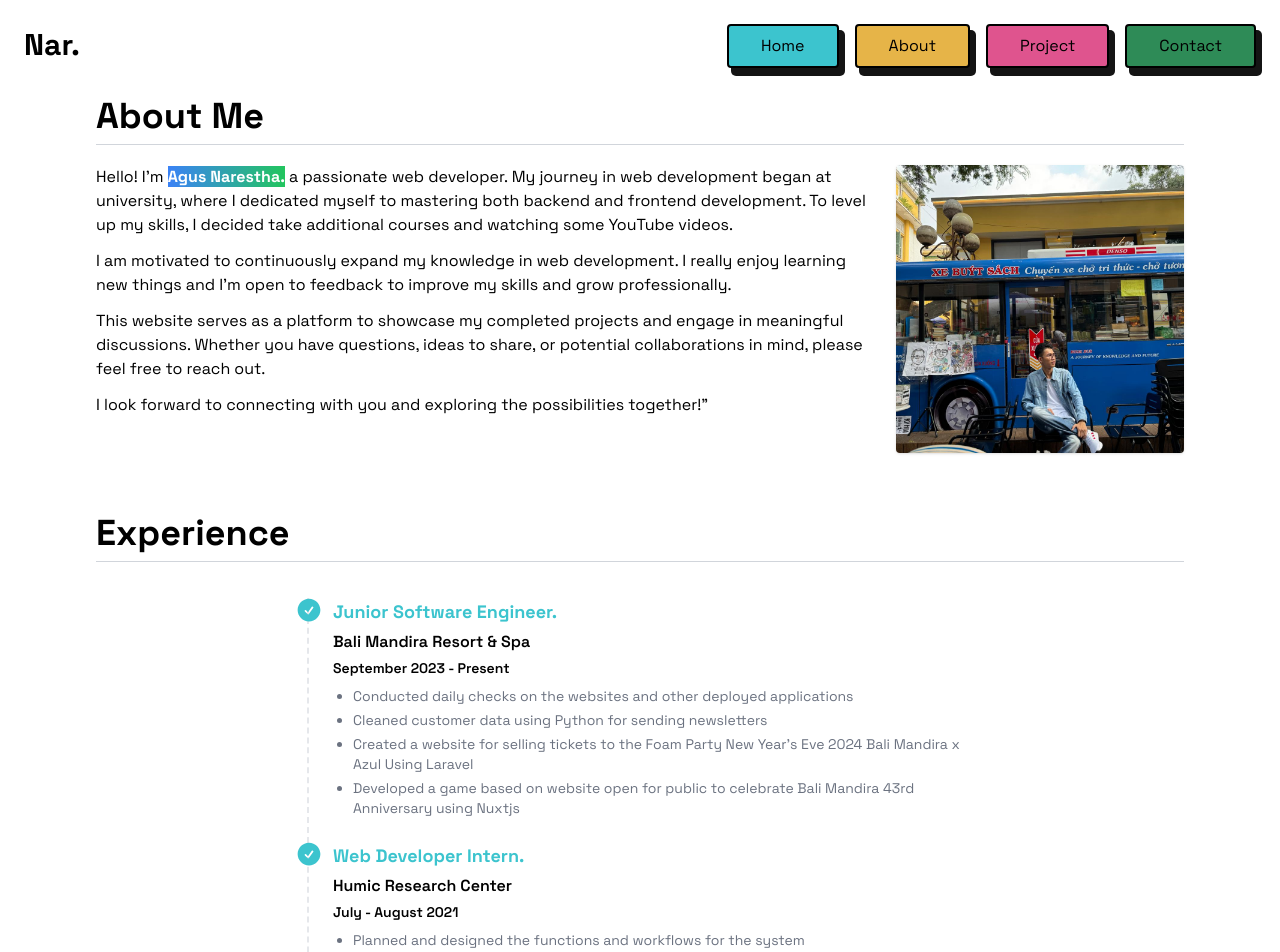
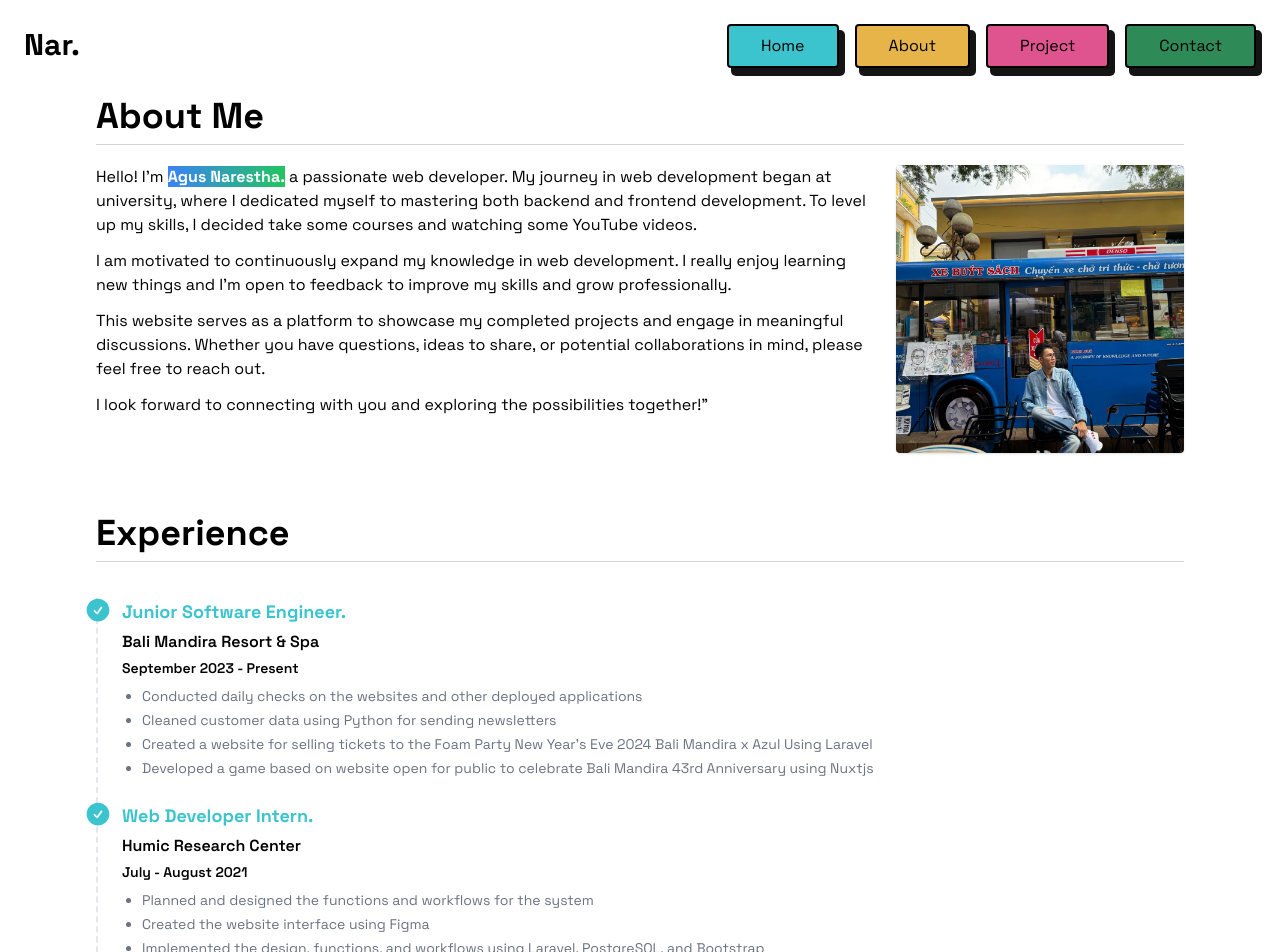
Before and after one commit to agusnarestha/nar-portfolio, a Next.js app: page /about in a window 1280 px wide. Shown: the top 952 px of the page. Built offline with nearby package versions, Linux system fonts and the light colour scheme.

Commit message:
fix: some bug in page about

```diff
--- a/src/components/Timeline.tsx
+++ b/src/components/Timeline.tsx
@@ -14,7 +14,7 @@ const Timeline: React.FC<TimelineProps> = ({
   description,
 }) => {
   return (
-    <div className="relative w-full">
+    <div className="relative w-full mb-5">
       <svg
         xmlns="http://www.w3.org/2000/svg"
         viewBox="0 0 24 24"
@@ -27,7 +27,7 @@ const Timeline: React.FC<TimelineProps> = ({
         <h4 className="font-bold text-lg text-[#3cc4ce]">{job}.</h4>
         <h3 className="mt-1 block text-base font-semibold">{company}</h3>
         <span className="mt-1 block text-sm font-semibold">{date}</span>
-        <ul className="mt-2 max-w-screen-sm text-sm text-gray-500 list-disc pl-5 space-y-1">
+        <ul className="mt-2 text-sm text-gray-500 list-disc pl-5 space-y-1">
           {description.map((line, index) => (
             <li key={index}>{line}</li>
           ))}
--- a/src/components/sections/AboutSection.tsx
+++ b/src/components/sections/AboutSection.tsx
@@ -15,7 +15,7 @@ const AboutSection = () => {
                 width={200}
                 height={300}
                 alt="Photo of Agus Narestha"
-                src="/me/me.jpg"
+                src={"/me/me.jpg"}
                 className="absolute inset-0 w-full h-full object-cover"
               />
             </div>
@@ -29,8 +29,8 @@ const AboutSection = () => {
             </span>{" "}
             a passionate web developer. My journey in web development began at
             university, where I dedicated myself to mastering both backend and
-            frontend development. To level up my skills, I decided take
-            additional courses and watching some YouTube videos.
+            frontend development. To level up my skills, I decided take some
+            courses and watching some YouTube videos.
           </p>
           <p className="mt-3">
             I am motivated to continuously expand my knowledge in web
--- a/src/components/sections/ExperienceSection.tsx
+++ b/src/components/sections/ExperienceSection.tsx
@@ -11,7 +11,7 @@ const ExperienceSection = () => {
         Take a look at my Experience
       </p> */}
       <hr className="border-[#d1d5db]"></hr>
-      <div className="flex items-center justify-center bg-white mt-9 max-[768px]:mt-5">
+      <div className="flex bg-white mt-9 max-[768px]:mt-5">
         <div className="lg:space-y-6 border-l-2 border-dashed">
           {timelineData.map((item, index) => (
             <Timeline
```
